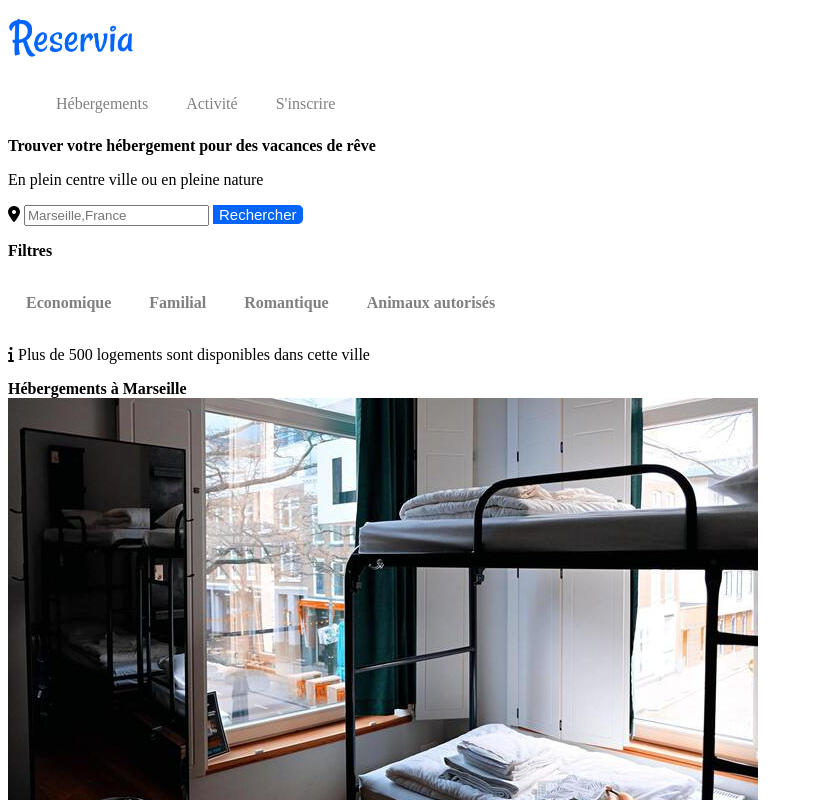
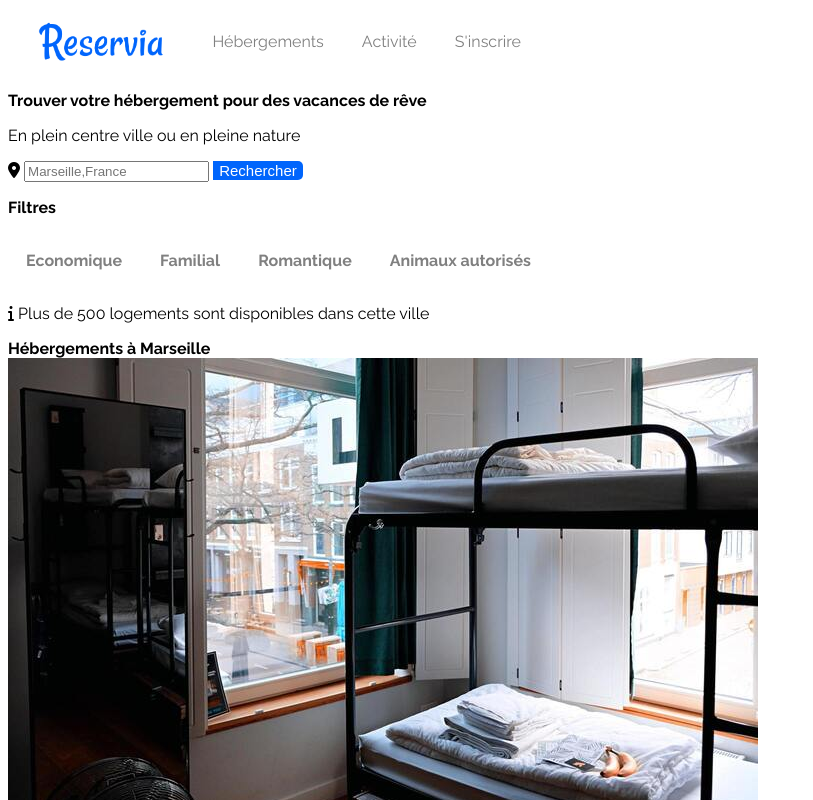
Before and after one commit to lilprim/P2_Poisson_Primael, a plain HTML site: page index.html in a window 1280 px wide. Shown: the top 800 px of the page, without its empty margins (0-813 px from the left). Drawn offline with Linux system fonts and the light colour scheme.

Commit message:
maj section

```diff
--- a/index.html
+++ b/index.html
@@ -23,7 +23,9 @@
             </ul>
         </nav>
 
+     </header>
 
+    <section class="Localisation">
         <p> <strong>Trouver votre hébergement pour des vacances de rêve</strong> </p>
         <p>En plein centre ville ou en pleine nature</p>
 
@@ -33,10 +35,13 @@
 
             <div><i  class="fas fa-map-marker-alt"></i>
 
-
             <input type="text" id="adresse" placeholder="Marseille,France"> <!--barre de recherche-->
 
-                 <form><input type="button" class="button" value="Rechercher"></form> <!-- Bouton rechercher-->
+                <input type="button" class="button" value="Rechercher"> <!-- Bouton rechercher-->
+            </div>
+
+        </form>
+
 
 
                             <!--Barre de filtres-->
@@ -55,11 +60,13 @@
 
             </div>
 
-                </header>                                   <!--Icone information-->
+                                                <!--Icone information-->
                 <p><i style="info" class="fas fa-info"></i>
             Plus de 500 logements sont disponibles dans cette ville</p>
+        </section>
 
-                 <div class="hebergements"> <!--Block hébergements-->
+        <section class="hebergement">
+                 <div> <!--Block hébergements-->
 
 
                     <aside><strong>Hébergements à Marseille</strong></aside>
@@ -73,15 +80,18 @@
 
                 </div>
 
-                <div style="populaire"> <!--Block plus populaires-->
+                <aside style="populaire"> <!--Block plus populaires-->
 
                 <p><strong>Les plus populaires</strong></p>
                     <a href="#"><img src="images/hebergements/4_small/emile-guillemot-Bj_rcSC5XfE-unsplash.jpg" alt=""></a>
                     <a href="#"><img src="images/hebergements/4_small/aw-creative-VGs8z60yT2c-unsplash.jpg" alt=""></a>
                     <a href="#"><img src="images/hebergements/4_small/febrian-zakaria-sjvU0THccQA-unsplash.jpg" alt=""></a>
 
-                </div>
+                </aside>
 
+        </section>
+
+        <section class="activite">
                 <!-- Bloc activités à Marseille -->
 
                 <p><strong>Activités à Marseille</strong></p>
@@ -92,8 +102,7 @@
                 <a href="images/activites/1_xlarge/kilyan-sockalingum-NR8-cBCN3aI-unsplash.jpg"><img src="images/activites/4_small/kilyan-sockalingum-NR8-cBCN3aI-unsplash.jpg" alt=""></a>
                 <a href="images/activites/1_xlarge/florian-wehde-xW9e8gdotxI-unsplash.jpg"><img src="images/activites/4_small/florian-wehde-xW9e8gdotxI-unsplash.jpg" alt=""></a>
                 <a href="images/activites/1_xlarge/lena-paulin-wH2-EJoDcV0-unsplash.jpg"><img src="images/activites/4_small/lena-paulin-wH2-EJoDcV0-unsplash.jpg" alt=""></a>
-
-</body>
+        </section>
 
 <footer>
     <div class="footer"> <!--Mise en page pied de page-->
@@ -105,6 +114,7 @@
         Fonctionnement du site <br>
         Conditions générales de ventes <br>
         Données et confidentialités</p>
+        </div>
 
         <div class="container">
 
@@ -112,15 +122,20 @@
             <br>
         Charte qualité<br>
         Soumettre votre hôtel</p>
+        </div>
 
         <div class="container">
 
             <p><strong>Assistance</strong><br>
+                <br>
 
-           <p> Centre d'aide</p><br>
-            <p> Nous contacter</p>
-
+            Centre d'aide<br>
+            Nous contacter</p>
+        </div>
 
     </div>
 </footer>
+
+</body>
+
 </html>
--- a/style.css
+++ b/style.css
@@ -1,32 +1,27 @@
-@font-face   /* Font a utiliser */
-{
-    font-family: "Raleway";
+ @import url("https://fonts.googleapis.com/css2?family=Raleway:wght@300;400;500;600;700;800;900&display=swap");
 
-        src: url(police/static/Raleway-Black.ttf)format("ttf"),
-            url(police/static/Raleway-BlackItalic.ttf)format("ttf"),
-            url(police/static/Raleway-Bold.ttf)format("ttf"),
-            url(police/static/Raleway-BoldItalic.ttf)format("ttf"),
-            url(police/static/Raleway-ExtraBold.ttf)format("ttf"),
-            url(police/static/Raleway-ExtraBoldItalic.ttf)format("ttf"),
-            url(police/static/Raleway-ExtraLight.ttf)format("ttf"),
-            url(police/static/Raleway-ExtraLightItalic.ttf)format("ttf"),
-            url(police/static/Raleway-Italic.ttf)format("ttf"),
-            url(police/static/Raleway-MediumItalic.ttf)format("ttf"),
-            url(police/static/Raleway-Medium.ttf)format("ttf"),
-            url(police/static/Raleway-Regular.ttf)format("ttf"),
-            url(police/static/Raleway-SemiBold.ttf)format("ttf"),
-            url(police/static/Raleway-SemiBoldItalic.ttf)format("ttf"),
-            url(police/static/Raleway-Thin.ttf)format("ttf"),
-            url(police/static/Raleway-ThinItalic.ttf)format("ttf"),
-            url(police/Raleway-Italic-VariableFont_wght.ttf)format("ttf"),
-            url(police/Raleway-VariableFont_wght.ttf)format("ttf"),
-}
+
+ body
+ {
+     font-family: "Raleway", "Sans-serif";
+
+ }
+
+ header{
+
+    max-width: 1440px;
+    align-items: center;
+    display: flex;
+ }
+
+
 
 
 .logo_reservia   /* Dimension et placement logo (logo_reservia) */
 {
     max-width: 10%;
     max-height: 10%;
+    margin-left: 30px;
 }
 
 ul         /* Config barre de navigation */
@@ -52,6 +47,13 @@ li a:hover
     color:  #0065FC;
 }
 
+.navigation
+ {
+     max-width: 400px;
+     display: flex;
+     float: right;
+ }
+
 
 /* config barre de recherche */
 
@@ -75,6 +77,13 @@ li a:hover
     padding: 10px 30px 10px 10px;
 }
 
+/* bloc activités */
+
+.activite
+{
+    background-color: #f2f2f2;
+}
+
 /* Bloc hebergements */
 
 /* bloc populaires */
@@ -85,16 +94,7 @@ li a:hover
 .footer
 {
     display: flex;
-    flex-direction: column;
+    flex-direction: row;
+    align-items: ;
     background-color: #f2f2f2;
 }
-
-.container
-{
-    display: flex;
-    justify-content: center;
-    flex-direction: row;
-    align-content: space-between;
-    height: auto;
-    width: auto;
-}
```
Lines whose indentation alone changed are shown as unchanged.
